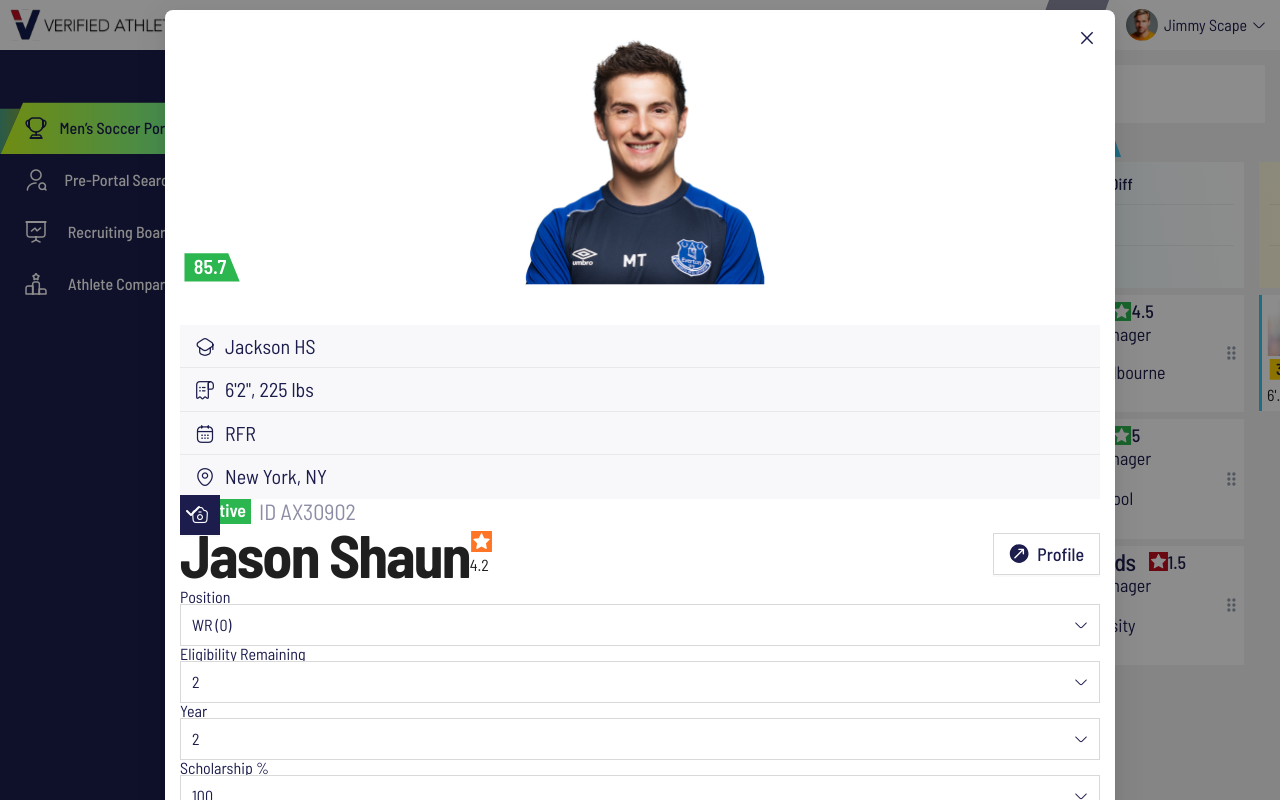
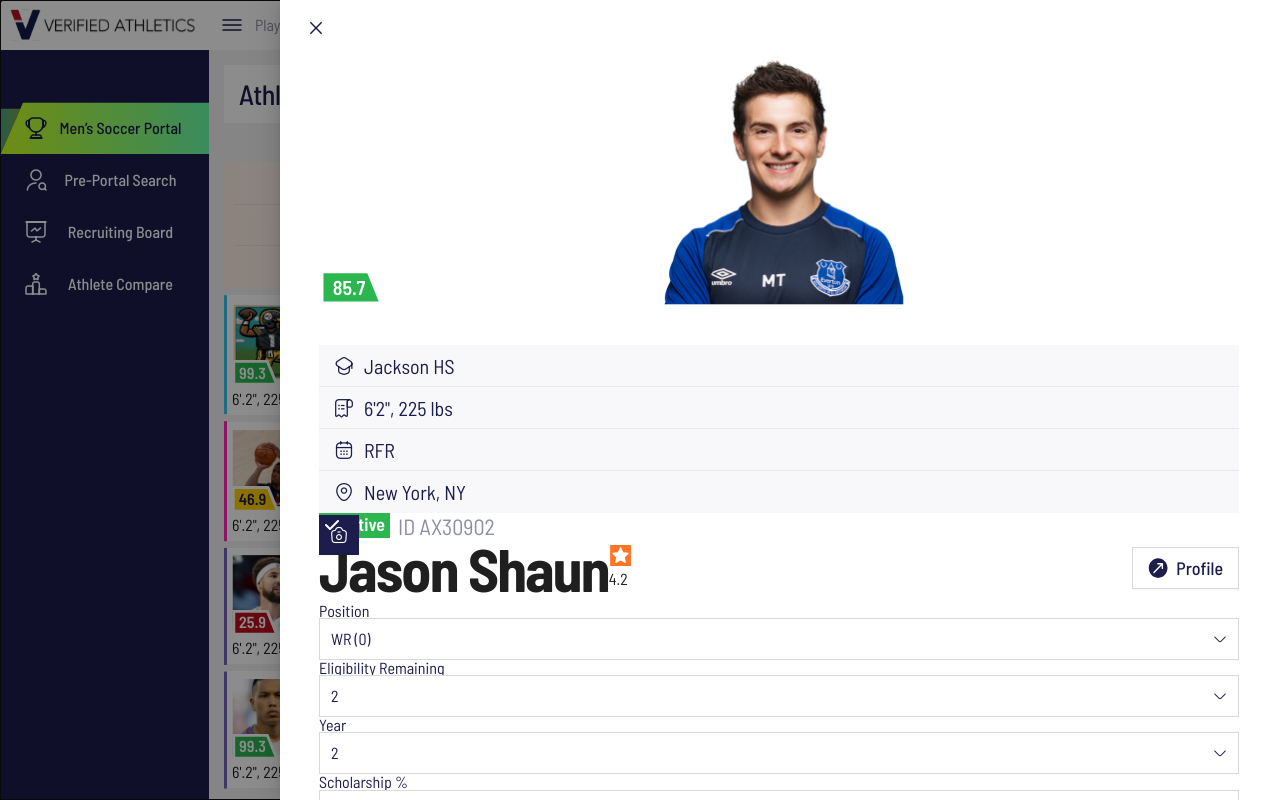
Before and after one commit to mfarhankz/verifi-athlet, a Next.js app: page /recruiting-board in a window 1280 px wide. Both pictures are taken after a click on the item 389 px from the left and 354 px from the top of the page. Built offline with nearby package versions, Linux system fonts and the light colour scheme; a web font is replaced by a local one.

Commit message:
feedback implimanted

```diff
--- a/src/app/dndkit/components/Container/Container.module.scss
+++ b/src/app/dndkit/components/Container/Container.module.scss
@@ -35,7 +35,7 @@
     background-color: transparent;
     border-style: dashed;
     border-color: rgba(0, 0, 0, 0.08);
-    display: none;
+    // display: none;
 
     &:hover {
       border-color: rgba(0, 0, 0, 0.15);
--- a/src/app/dndkit/components/Item/Item.module.scss
+++ b/src/app/dndkit/components/Item/Item.module.scss
@@ -55,7 +55,7 @@ $focused-outline-color: #4c9ffe;
   display: flex;
   flex-grow: 1;
   align-items: center;
-  padding: 4px 0 4px 8px;
+  padding: 4px 4px 4px 8px;
   background-color: $background-color;
   // box-shadow: $box-shadow;
   outline: none;
--- a/src/app/dndkit/components/Item/Item.tsx
+++ b/src/app/dndkit/components/Item/Item.tsx
@@ -9,9 +9,8 @@ import { Handle, Remove } from "./components";
 
 import styles from "./Item.module.scss";
 import UserShortInfo from "@/app/(dashboard)/_components/UserShortInfo";
-import { Input, Modal } from "antd";
+import { Drawer, Input, Modal } from "antd";
 import PlayerEditModal from "@/app/(dashboard)/_components/PlayerEditModal";
-import { i } from "framer-motion/client";
 
 export interface Props {
   dragOverlay?: boolean;
@@ -76,18 +75,14 @@ export const Item = React.memo(
       },
       ref
     ) => {
-      const [isModalOpen, setIsModalOpen] = useState(false);
+      const [open, setOpen] = useState(false);
 
-      const showModal = () => {
-        setIsModalOpen(true);
+      const showDrawer = () => {
+        setOpen(true);
       };
 
-      const handleOk = () => {
-        setIsModalOpen(false);
-      };
-
-      const handleCancel = () => {
-        setIsModalOpen(false);
+      const onClose = () => {
+        setOpen(false);
       };
 
       const player = useMemo(
@@ -153,7 +148,7 @@ export const Item = React.memo(
               } as React.CSSProperties
             }
             ref={ref}
-            onClick={componentType !== "tableView" ? showModal : () => {}}
+            onClick={componentType !== "tableView" ? showDrawer : () => {}}
           >
             <div
               className={classNames(
@@ -170,8 +165,6 @@ export const Item = React.memo(
               {...props}
               tabIndex={!handle ? 0 : undefined}
             >
-
-
               {componentType !== "tableView" ? (
                 <UserShortInfo
                   src={player?.image}
@@ -188,8 +181,12 @@ export const Item = React.memo(
                 />
               ) : (
                 <>
-                <i className="icon-add flex plus-filed"></i>
-                <Input type="text" placeholder="Column name" value={value?.toString()} />
+                  <i className="icon-add flex plus-filed"></i>
+                  <Input
+                    type="text"
+                    placeholder="Column name"
+                    value={value?.toString()}
+                  />
                 </>
               )}
 
@@ -202,16 +199,9 @@ export const Item = React.memo(
             </div>
           </li>
 
-          <Modal
-            footer={false}
-            open={isModalOpen}
-            onOk={handleOk}
-            onCancel={handleCancel}
-            width={950}
-            style={{ top: 10 }}
-          >
+          <Drawer width={1000} onClose={onClose} open={open}>
             <PlayerEditModal />
-          </Modal>
+          </Drawer>
         </>
       );
     }
--- a/src/app/dndkit/components/Item/components/Action/Action.module.scss
+++ b/src/app/dndkit/components/Item/components/Action/Action.module.scss
@@ -16,6 +16,11 @@ $focused-outline-color: #4c9ffe;
   appearance: none;
   background-color: transparent;
   -webkit-tap-highlight-color: transparent;
+  i {
+    display: flex;
+        color: #1c1d4d;
+        opacity: 0.6;
+  }
 
   @media (hover: hover) {
     &:hover {
--- a/src/app/dndkit/components/Item/components/Remove/Remove.tsx
+++ b/src/app/dndkit/components/Item/components/Remove/Remove.tsx
@@ -11,9 +11,7 @@ export function Remove(props: ActionProps) {
         background: 'rgba(255, 70, 70, 0.1)',
       }}
     >
-      <svg width="8" viewBox="0 0 22 22" xmlns="http://www.w3.org/2000/svg">
-        <path d="M2.99998 -0.000206962C2.7441 -0.000206962 2.48794 0.0972617 2.29294 0.292762L0.292945 2.29276C-0.0980552 2.68376 -0.0980552 3.31682 0.292945 3.70682L7.58591 10.9998L0.292945 18.2928C-0.0980552 18.6838 -0.0980552 19.3168 0.292945 19.7068L2.29294 21.7068C2.68394 22.0978 3.31701 22.0978 3.70701 21.7068L11 14.4139L18.2929 21.7068C18.6829 22.0978 19.317 22.0978 19.707 21.7068L21.707 19.7068C22.098 19.3158 22.098 18.6828 21.707 18.2928L14.414 10.9998L21.707 3.70682C22.098 3.31682 22.098 2.68276 21.707 2.29276L19.707 0.292762C19.316 -0.0982383 18.6829 -0.0982383 18.2929 0.292762L11 7.58573L3.70701 0.292762C3.51151 0.0972617 3.25585 -0.000206962 2.99998 -0.000206962Z" />
-      </svg>
+      <i className='icon-xmark-regular'></i>
     </Action>
   );
 }
--- a/src/app/dndkit/presets/Sortable/MultipleContainers.tsx
+++ b/src/app/dndkit/presets/Sortable/MultipleContainers.tsx
@@ -519,10 +519,11 @@ function MultipleContainers({
               id={PLACEHOLDER_ID}
               disabled={isSortingContainer}
               items={empty}
-              onClick={handleAddColumn}
+
               placeholder
             >
-              + Add column
+              <button onClick={handleAddColumn} className="add_column"><i></i> + Add column</button>
+
             </DroppableContainer>
           )}
         </SortableContext>
--- a/src/app/scss/_common.scss
+++ b/src/app/scss/_common.scss
@@ -42,7 +42,7 @@ h6 {
 }
 
 p {
-  font-size: 18px !important;
+  font-size: 16px !important;
   font-weight: 400 !important;
   color: var(--primary);
   line-height: 22px;
@@ -51,6 +51,14 @@ p {
 .ant-typography {
   font-family: var(--antd-font-family) !important;
   font-size: 16px;
+}
+
+.ant-drawer-header {
+  border: 0 !important;
+  padding-bottom: 0 !important;
+}
+.ant-drawer-body {
+  padding-top: 0 !important;
 }
 
 .filter-badge {
@@ -536,6 +544,7 @@ color: var(--success);
   }
 }
 .colum-header {
+  background: linear-gradient(81deg, #e2f7fe 0%, #fff 100%);
   gap: 8px;
   font-size: 16px;
   font-weight: 500;
@@ -568,6 +577,10 @@ color: var(--success);
         transform: skew(20deg);
         z-index: -1;
       }
+      background-color: #36c5f0;
+        &::after {
+          background-color: #36c5f0;
+        }
     }
   }
 }
@@ -590,6 +603,26 @@ color: var(--success);
   }
 }
 
+.add_column {
+  background-color: var(--bg-white);
+  font-size: 18px;
+  color: var(--primary);
+  width: 100%;
+    border-radius: 0;
+    margin-top: 40px;
+    height: 50px;
+    display: flex;
+    align-items: center;
+    justify-content: center;
+    font-weight: 500;
+    i{
+      background: url(/kanban.svg) no-repeat;
+      width: 24px;
+      height: 24px;
+      display: flex;
+      align-items: center;
+    }
+}
 .player-not-available {
   .player-img {
     .not-available {
```
Also changed, not shown: public/kanban.svg (added).
